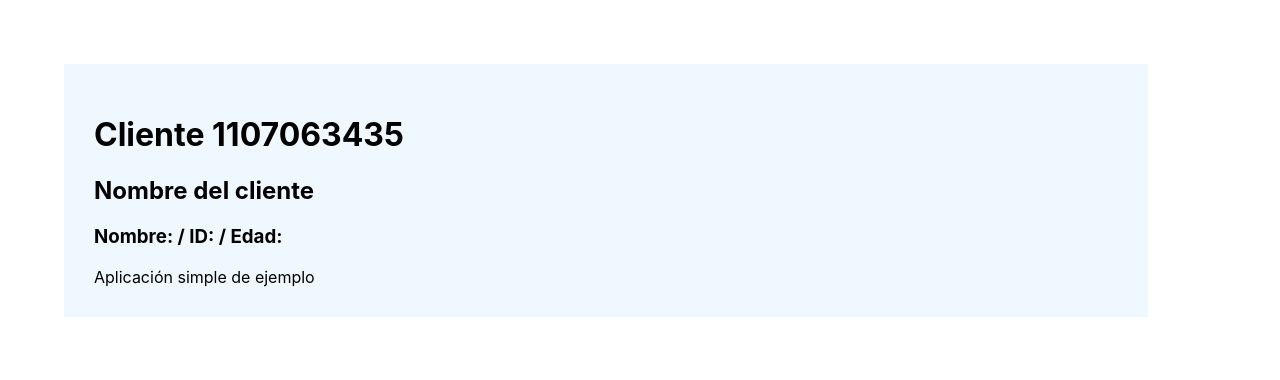
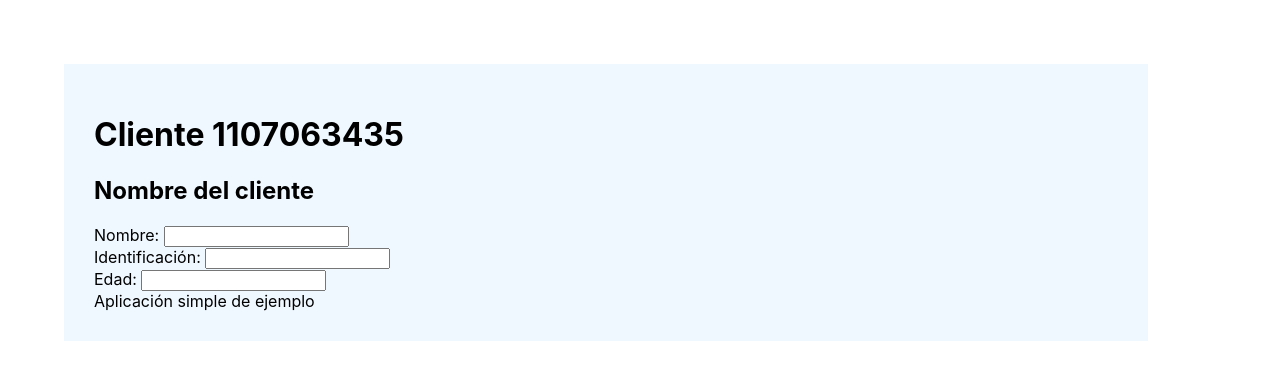
Before and after one commit to walterzambranom/Customer-app, a React (Create React App) app: page /customers/1107063435/edit in a window 1280 px wide. Shown: the top 380 px of the page. Built offline with nearby package versions, Linux system fonts and the light colour scheme.

Commit message:
Actualización

```diff
--- a/package.json
+++ b/package.json
@@ -3,6 +3,7 @@
   "version": "0.1.0",
   "private": true,
   "dependencies": {
+    "jshint": "^2.10.2",
     "react": "^16.9.0",
     "react-dom": "^16.9.0",
     "react-redux": "^7.1.1",
@@ -10,6 +11,7 @@
     "react-scripts": "3.1.1",
     "redux": "^4.0.4",
     "redux-actions": "^2.6.5",
+    "redux-form": "^8.2.6",
     "redux-promise": "^0.6.0",
     "reselect": "^4.0.0"
   },
--- a/src/components/CustomerEdit.js
+++ b/src/components/CustomerEdit.js
@@ -1,11 +1,26 @@
 import React from 'react';
 import PropTypes from 'prop-types';
+import { reduxForm, Field } from 'redux-form';
+import {setPropsAsInitial} from './../helpers/setPropsAsInitial';
 
 const CustomerEdit = ({ name, dni, age }) => {
 	return (
 		<div>
 			<h2>Nombre del cliente</h2>
-			<h3>Nombre: {name} / ID: {dni} / Edad: {age}</h3>
+			<form action="">
+				<div>
+					<label htmlFor="name">Nombre: </label>
+					<Field name="name" component ="input" type="text"></Field>
+				</div>
+				<div>
+					<label htmlFor="dni">Identificación: </label>
+					<Field name="dni" component ="input" type="text"></Field>
+				</div>
+				<div>
+					<label htmlFor="age">Edad: </label>
+					<Field name="age" component ="input" type="number"></Field>
+				</div>
+			</form>
 		</div>
 	);
 };
@@ -16,5 +31,6 @@ CustomerEdit.propTypes = {
 	age: PropTypes.number,
 
 };
+const CustomerEditForm = reduxForm({ form: 'CustomerEdit' })(CustomerEdit);
 
-export default CustomerEdit;
+export default setPropsAsInitial(CustomerEditForm);
--- /dev/null
+++ b/src/helpers/setPropsAsInitial.js
@@ -0,0 +1,9 @@
+import React, { Component } from 'react';
+
+export const setPropsAsInitial = WrappedComponent => (
+    class extends Component {
+        render(){
+            return <WrappedComponent {...this.props} initialValues={this.props}/>;
+        }
+    }
+);
--- a/src/reducers/index.js
+++ b/src/reducers/index.js
@@ -1,6 +1,9 @@
 import { combineReducers } from 'redux';
 import { customers } from './customers';
+import { reducer as reduxForm } from 'redux-form';
 
 export default combineReducers({
-	customers
+	customers,
+	form: reduxForm
+
 });
```
Also changed, not shown: 1 other file (tests, documents, lock files or other folders).
